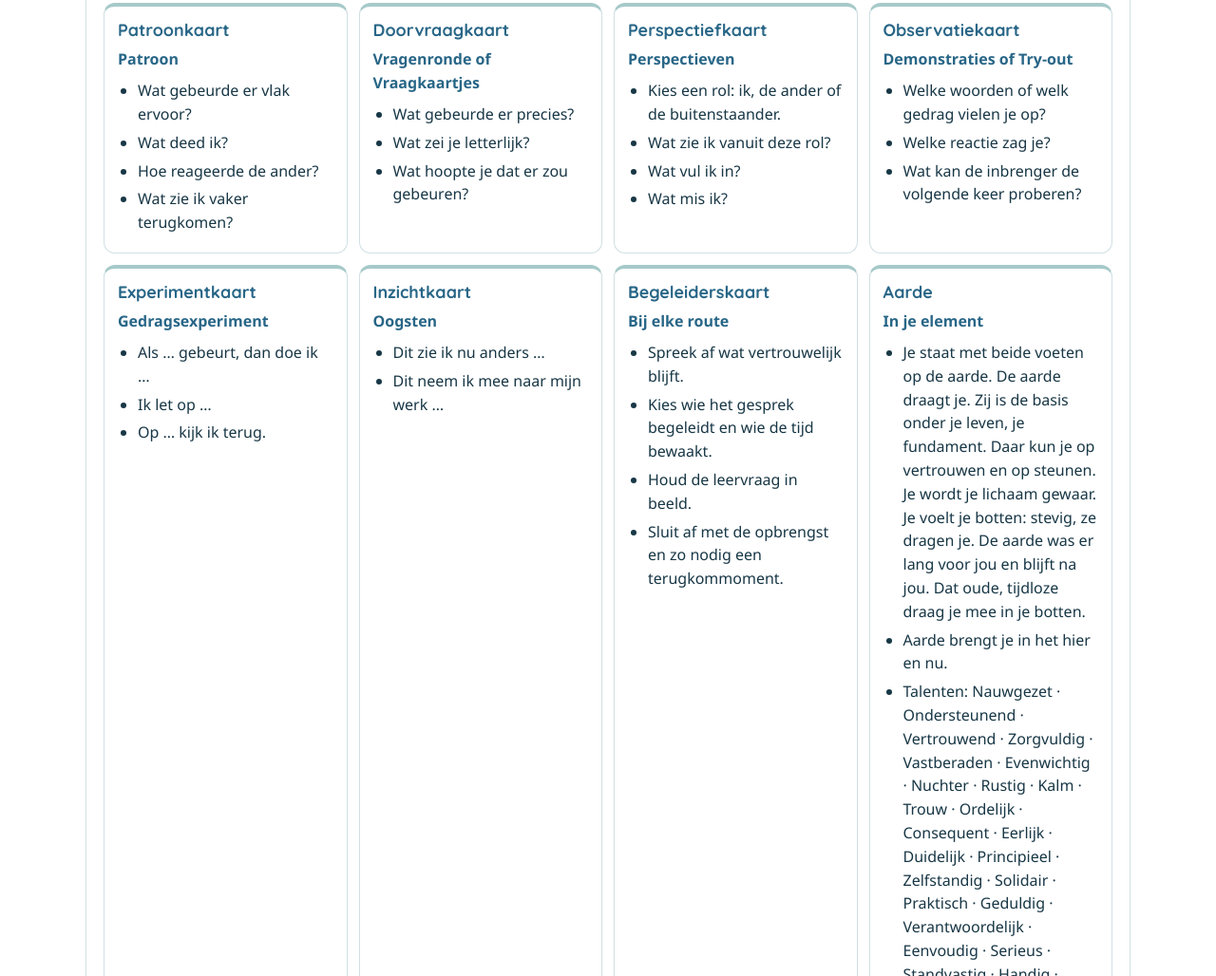
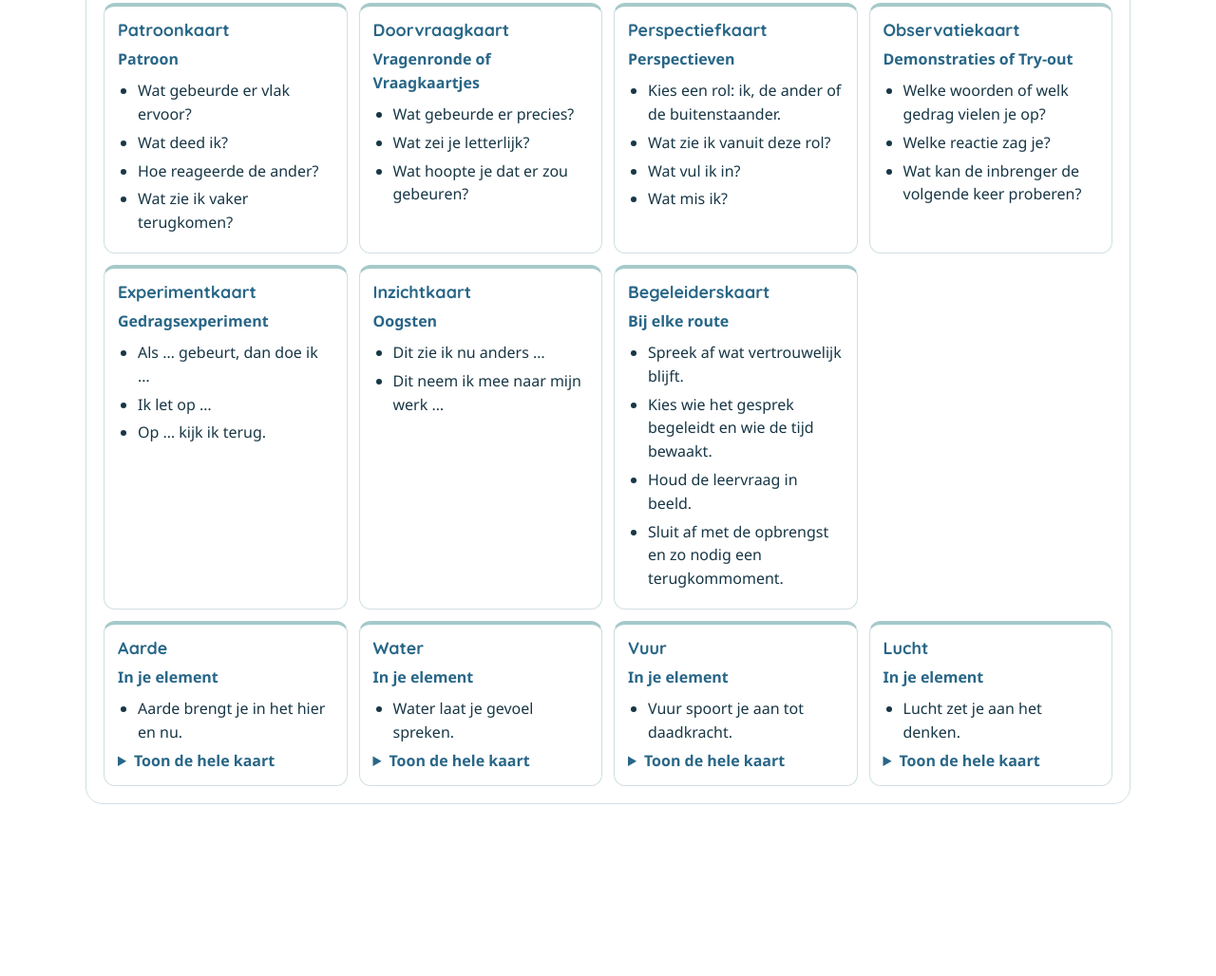
Before and after one commit to ferry-blanco/blanco-intervisiebouwer-site, a plain HTML site: page index.html in a window 1280 px wide. Shown: the part 3444-4472 px from the top of the page at 95% size. After the commit the page ends 4361 px from the top, so only its background shows below. Drawn offline with Linux system fonts and the light colour scheme.

Commit message:
v8: elementkaartjes in eigen rij en inklapbaar
Co-Authored-By: Claude Opus 5.5 <noreply@anthropic.com>

```diff
--- a/index.html
+++ b/index.html
@@ -455,6 +455,18 @@ li {
 .support-card {
   border-top: 4px solid var(--teal);
 }
+.support-grid + .support-grid {
+  margin-top: 12px;
+}
+.support-group {
+  align-items: start;
+}
+.card-more summary {
+  margin-top: 4px;
+}
+.card-more ul {
+  margin-top: 6px;
+}
 .support-card .use-with {
   color: var(--blue);
   font-weight: 700;
@@ -552,6 +564,12 @@ dialog::backdrop {
   .support-card {
     break-inside: avoid;
     font-size: 9.5pt;
+  }
+  .support-grid + .support-grid {
+    margin-top: 5mm;
+  }
+  .card-more summary {
+    display: none;
   }
   .write-line {
     display: block;
@@ -625,7 +643,7 @@ dialog::backdrop {
           </div>
           <button type="button" class="primary" id="print-cards">Print kaartjes</button>
         </div>
-        <div class="support-grid" id="support-cards"></div>
+        <div id="support-cards"></div>
       </section>
       <dialog id="details" aria-labelledby="card-title">
         <h2 id="card-title"></h2>
@@ -698,6 +716,8 @@ dialog::backdrop {
  * @property {string} gebruik Bij welke werkvorm of fase het kaartje hoort.
  * @property {string[]} vragen
  * @property {boolean} schrijflijnen Schrijflijnen tonen bij het printen.
+ * @property {string} [groep] Kaartjes met dezelfde groep staan samen in een eigen rij.
+ * @property {boolean} [inklapbaar] Op het scherm alleen de eerste regel tonen, de rest uitklapbaar. Bij het printen staat alles uitgeklapt.
  */
 
 /**
@@ -1457,9 +1477,11 @@ const kaartjes = [
     id: 'kaart-aarde',
     titel: 'Aarde',
     gebruik: 'In je element',
+    groep: 'in-je-element',
+    inklapbaar: true,
     vragen: [
+      'Aarde brengt je in het hier en nu.',
       'Je staat met beide voeten op de aarde. De aarde draagt je. Zij is de basis onder je leven, je fundament. Daar kun je op vertrouwen en op steunen. Je wordt je lichaam gewaar. Je voelt je botten: stevig, ze dragen je. De aarde was er lang voor jou en blijft na jou. Dat oude, tijdloze draag je mee in je botten.',
-      'Aarde brengt je in het hier en nu.',
       'Talenten: Nauwgezet · Ondersteunend · Vertrouwend · Zorgvuldig · Vastberaden · Evenwichtig · Nuchter · Rustig · Kalm · Trouw · Ordelijk · Consequent · Eerlijk · Duidelijk · Principieel · Zelfstandig · Solidair · Praktisch · Geduldig · Verantwoordelijk · Eenvoudig · Serieus · Standvastig · Handig · Betrouwbaar',
       'Niet elke verandering maakt het beter!',
       'Houd je hoofd koel: het loopt zoals het loopt!',
@@ -1479,9 +1501,11 @@ const kaartjes = [
     id: 'kaart-water',
     titel: 'Water',
     gebruik: 'In je element',
+    groep: 'in-je-element',
+    inklapbaar: true,
     vragen: [
+      'Water laat je gevoel spreken.',
       'Je beweegt soepel mee met de stroom. Water is helder: je ziet alles, en het vindt altijd een weg. Je voelt die helderheid en staat open. Vriendelijk en mild ga je om met de mensen om je heen. Je lichaam is voor het grootste deel water. Het stroomt op en neer en golft door je heen. Water is je element van gevoel. Maak je contact met je gevoel, dan komt je innerlijke stroom op gang.',
-      'Water laat je gevoel spreken.',
       'Talenten: Meelevend · Harmonieus · Flexibel · Tactvol · Bescheiden · Benaderbaar · Vriendelijk · Open · Sociaal · Begripvol · Aandachtig · Bemiddelend · Mild · Inlevend · Betrokken · Toegewijd · Openhartig · Gemoedelijk · Zorgzaam · Welwillend · Loyaal · Gevoelig · Verdraagzaam · Behoedzaam · Transparant · Speels',
       'Samen kom je verder. Stem je af op de ander en maak echt contact!',
       'Durf te zeggen wat er in je leeft!',
@@ -1501,9 +1525,11 @@ const kaartjes = [
     id: 'kaart-vuur',
     titel: 'Vuur',
     gebruik: 'In je element',
+    groep: 'in-je-element',
+    inklapbaar: true,
     vragen: [
+      'Vuur spoort je aan tot daadkracht.',
       'Je gaat naar de plek waar het vuur brandt. Vuur is energie. Het geeft je de kracht om op weg te gaan en uitdagingen op te zoeken. Je bent gedreven en je komt doelgericht in actie. In je lichaam wordt voedsel verbrand, zoals hout in een vuur. Je wordt warm van enthousiasme en overvloed. Je innerlijke vuur drijft je vooruit. Het geeft je de drang om te doen.',
-      'Vuur spoort je aan tot daadkracht.',
       'Talenten: Avontuurlijk · Direct · Doelgericht · Impulsief · Inspirerend · Geestdriftig · Energiek · Krachtig · Oplettend · Idealistisch · Intens · Creatief · Initiatiefrijk · Moedig · IJverig · Veranderingsgericht · Veelzijdig · Spontaan · Enthousiast · Ambitieus · Doorzetter · Gedisciplineerd · Doortastend',
       'Wie stilstaat, gaat achteruit. Blijf in beweging!',
       'Wachten heeft geen zin. Zet zelf de eerste stap!',
@@ -1523,9 +1549,11 @@ const kaartjes = [
     id: 'kaart-lucht',
     titel: 'Lucht',
     gebruik: 'In je element',
+    groep: 'in-je-element',
+    inklapbaar: true,
     vragen: [
+      'Lucht zet je aan het denken.',
       'Vanuit de lucht overzie je alles. Het is een goede plek om vooruit te kijken, verder dan je gewoonlijk kunt zien. Je ziet verbanden en pakt zaken logisch aan. Je hoofd is wendbaar: je soepele denkkracht opent veel mogelijkheden. Met belangstelling en humor beweeg je je graag tussen mensen. Je adem en je stem gebruik je om te communiceren. Je brengt je boodschap helder en objectief.',
-      'Lucht zet je aan het denken.',
       'Talenten: Optimistisch · Creatief · Bespiegelend · Fantasievol · Intelligent · Slim · Politiek · Nieuwsgierig · Humoristisch · Redenerend · Analytisch · Systematisch · Luchtig · Objectief · Inventief · Innoverend · Spraakzaam · Strategisch · Gul · Theoretisch · Veerkrachtig · Associatief · Communicatief',
       'Neem er rustig de tijd voor en zet de voor- en nadelen op een rij!',
       'Ontleed de situatie tot je de essentie ziet!',
@@ -1933,29 +1961,64 @@ function renderMethoden() {
   );
 }
 
-/** De ondersteunende kaartjes, met schrijflijnen voor de printversie. */
+/**
+ * Eén regel van een kaartje, met een schrijflijn als het kaartje die heeft.
+ * @param {string} tekst
+ * @param {boolean} schrijflijn
+ * @returns {string}
+ */
+function renderKaartRegel(tekst, schrijflijn) {
+  return (
+    '<li>' +
+    escapeHtml(tekst) +
+    (schrijflijn ? '<span class="write-line" aria-hidden="true"></span>' : '') +
+    '</li>'
+  );
+}
+
+/**
+ * Eén kaartje. Bij een inklapbaar kaartje blijft de eerste regel zichtbaar en klapt de rest uit.
+ * @param {Kaartje} kaartje
+ * @returns {string}
+ */
+function renderKaartje(kaartje) {
+  const regels = (/** @type {string[]} */ lijst) =>
+    lijst.map((tekst) => renderKaartRegel(tekst, kaartje.schrijflijnen)).join('');
+  const zichtbaar = kaartje.inklapbaar ? kaartje.vragen.slice(0, 1) : kaartje.vragen;
+  const verborgen = kaartje.inklapbaar ? kaartje.vragen.slice(1) : [];
+  return (
+    '<article class="support-card" id="' +
+    kaartje.id +
+    '" tabindex="-1"><h3>' +
+    escapeHtml(kaartje.titel) +
+    '</h3><p class="use-with">' +
+    escapeHtml(kaartje.gebruik) +
+    '</p><ul>' +
+    regels(zichtbaar) +
+    '</ul>' +
+    (verborgen.length
+      ? '<details class="card-more"><summary>Toon de hele kaart</summary><ul>' +
+        regels(verborgen) +
+        '</ul></details>'
+      : '') +
+    '</article>'
+  );
+}
+
+/** De ondersteunende kaartjes: eerst de losse kaartjes, daarna elke groep in een eigen rij. */
 function renderKaartjes() {
-  byId('support-cards').innerHTML = kaartjes
+  const groepen = [...new Set(kaartjes.map((kaartje) => kaartje.groep || ''))];
+  byId('support-cards').innerHTML = groepen
     .map(
-      (kaartje) =>
-        '<article class="support-card" id="' +
-        kaartje.id +
-        '" tabindex="-1"><h3>' +
-        escapeHtml(kaartje.titel) +
-        '</h3>' +
-        '<p class="use-with">' +
-        escapeHtml(kaartje.gebruik) +
-        '</p><ul>' +
-        kaartje.vragen
-          .map(
-            (vraag) =>
-              '<li>' +
-              escapeHtml(vraag) +
-              (kaartje.schrijflijnen ? '<span class="write-line" aria-hidden="true"></span>' : '') +
-              '</li>'
-          )
+      (groep) =>
+        '<div class="support-grid' +
+        (groep ? ' support-group' : '') +
+        '">' +
+        kaartjes
+          .filter((kaartje) => (kaartje.groep || '') === groep)
+          .map(renderKaartje)
           .join('') +
-        '</ul></article>'
+        '</div>'
     )
     .join('');
 }
@@ -2337,7 +2400,27 @@ function bindEvents() {
     document.body.classList.add('print-cards');
     window.print();
   });
-  window.addEventListener('afterprint', () => document.body.classList.remove('print-cards'));
+  window.addEventListener('beforeprint', klapKaartjesUit);
+  window.addEventListener('afterprint', () => {
+    document.body.classList.remove('print-cards');
+    klapKaartjesIn();
+  });
+}
+
+/** Klap voor het printen alle ingeklapte kaartjes uit en onthoud welke dat waren. */
+function klapKaartjesUit() {
+  for (const details of document.querySelectorAll('#support details:not([open])')) {
+    /** @type {HTMLDetailsElement} */ (details).open = true;
+    /** @type {HTMLElement} */ (details).dataset.dichtNaPrint = '';
+  }
+}
+
+/** Klap na het printen de kaartjes weer in die voor het printen dicht waren. */
+function klapKaartjesIn() {
+  for (const details of document.querySelectorAll('#support details[data-dicht-na-print]')) {
+    /** @type {HTMLDetailsElement} */ (details).open = false;
+    delete (/** @type {HTMLElement} */ (details).dataset.dichtNaPrint);
+  }
 }
 
 /** Koppel de schakelaar en de routeknoppen van de spelvorm "twee routes". */
```
